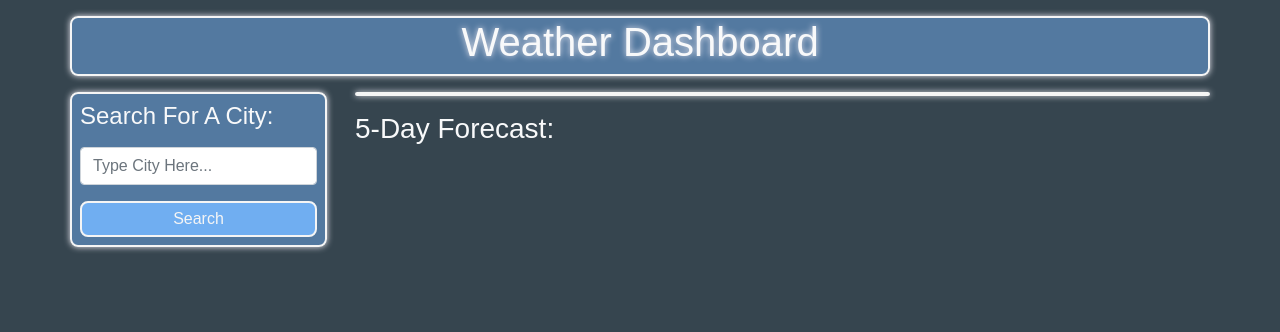
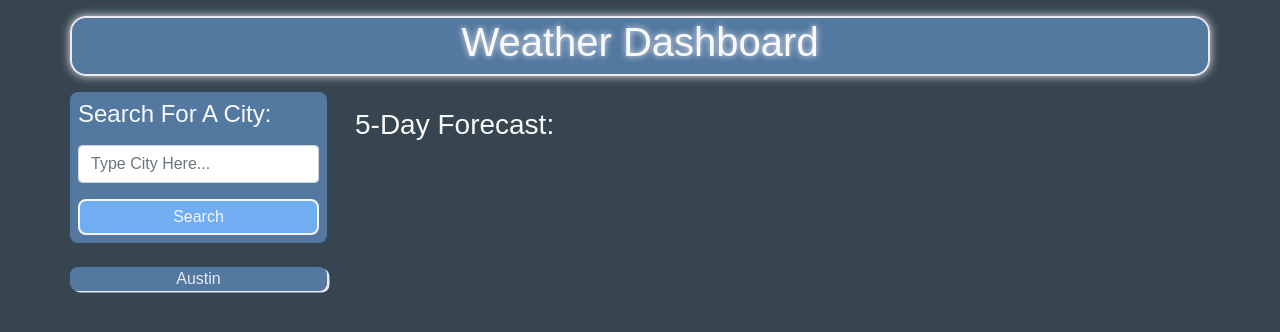
Before and after one commit to AshisPatel/Weather-Dashboard, a plain HTML site: page index.html in a window 1280 px wide. Drawn offline with nearby package versions, Linux system fonts and the light colour scheme; no server answers; a web font is replaced by a local one.

Commit message:
Remove border on panels

```diff
--- a/assets/css/style.css
+++ b/assets/css/style.css
@@ -16,9 +16,7 @@
 /* For General Containers */
 .panel-bl {
     background-color: rgba(112,174,241,0.5);
-    border: 2px solid #f5f5f5;
     border-radius: 0.5rem;
-    box-shadow: 0 0 6px #ebe9f2;
 }
 
 .small-font {
@@ -34,6 +32,9 @@ body {
 
 /* Weather Dashboard styling */
 header {
+    background-color: rgba(112,174,241,0.5);
+    border: 2px solid #ebe9f2;
+    border-radius: 1rem;
     box-shadow: 0 0 10px #ebe9f2;
     text-shadow: 0 0 6px #ebe9f2;
 }
--- a/assets/js/script.js
+++ b/assets/js/script.js
@@ -150,7 +150,7 @@ const saveSearches = function () {
 const loadSearches = function () {
     searches = JSON.parse(localStorage.getItem("searches", searches));
     if (!searches) {
-        searches = [];
+        searches = ["Austin"];
     }
     // Remove old content
     searchesEl.textContent = "";
--- a/index.html
+++ b/index.html
@@ -15,7 +15,7 @@
 
 <body class="container text-light">
 
-    <header class="row mt-3 mb-3 panel-bl">
+    <header class="row mt-3 mb-3">
         <h1 class="col-12 text-center">Weather Dashboard</h1>
     </header>
 
```
